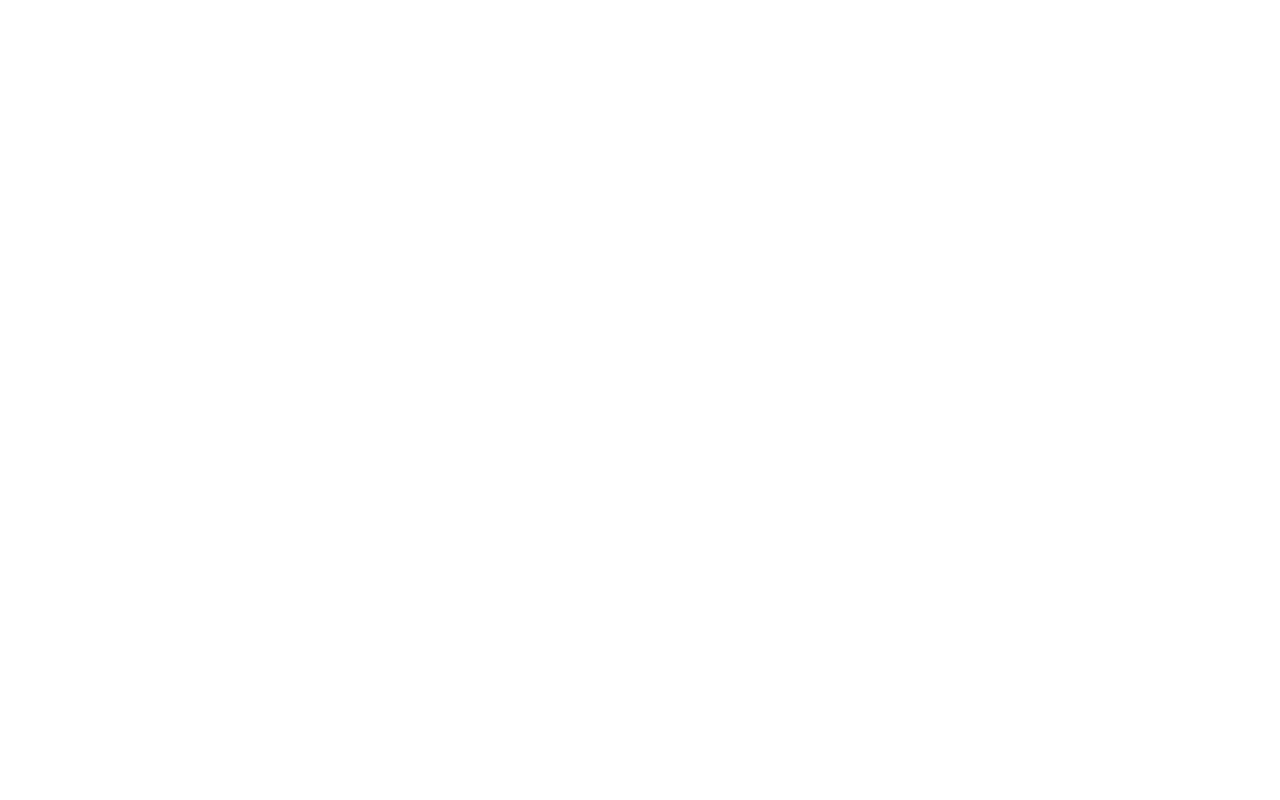
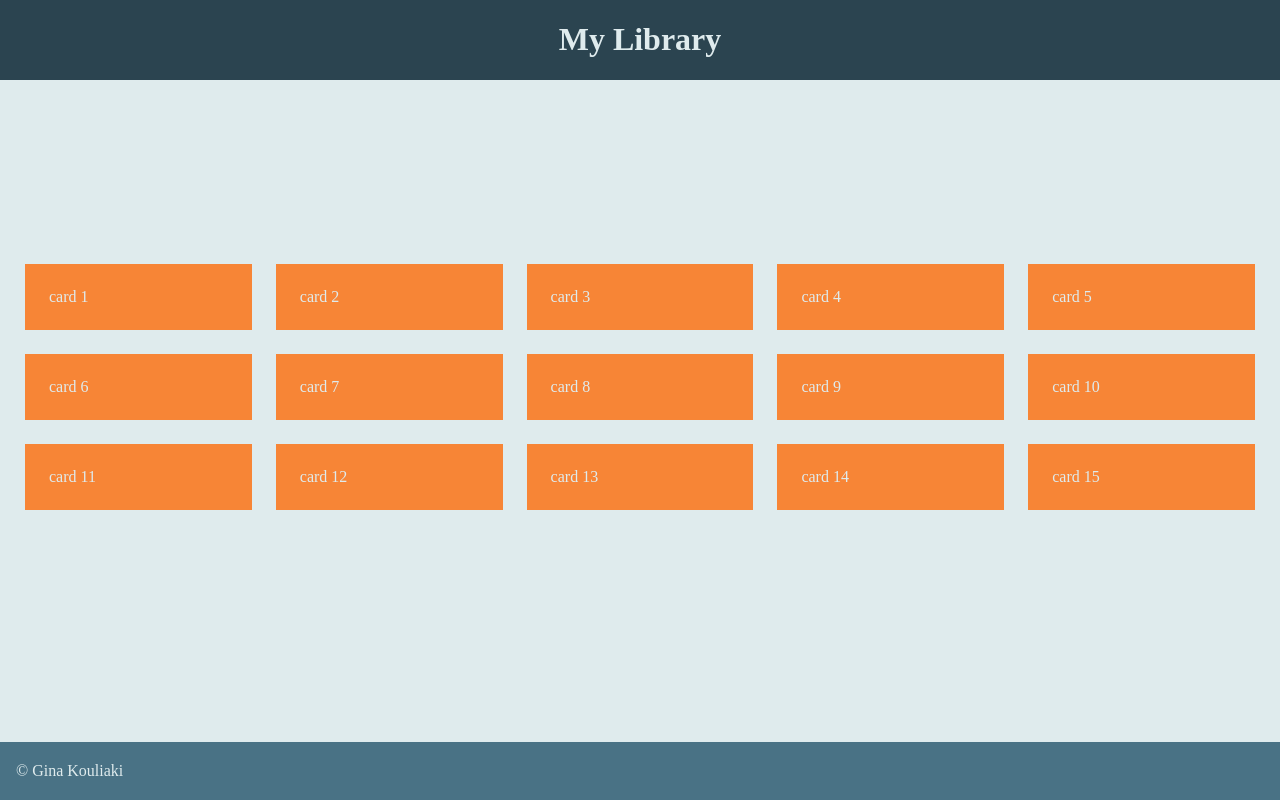
Before and after one commit to GinaKoul/Library_Project, a plain HTML site: page index.html in a window 1280 px wide. Drawn offline with Linux system fonts and the light colour scheme.

Commit message:
Create basic structure

```diff
--- a/index.html
+++ b/index.html
@@ -7,7 +7,34 @@
     <link rel="stylesheet" href="./styles.css">
     <script src="./main.js"></script>
 </head>
-<body>
-
+<body class="body-main">
+    <header class="header-main container-fluid mb-auto text-center">
+        <h1>My Library</h1>
+    </header>
+    <div class="main-content">
+        <div class="container-main">
+            <section class="book-grid">
+                <!--article.book-card{card $}*15-->
+                <article class="book-card">card 1</article>
+                <article class="book-card">card 2</article>
+                <article class="book-card">card 3</article>
+                <article class="book-card">card 4</article>
+                <article class="book-card">card 5</article>
+                <article class="book-card">card 6</article>
+                <article class="book-card">card 7</article>
+                <article class="book-card">card 8</article>
+                <article class="book-card">card 9</article>
+                <article class="book-card">card 10</article>
+                <article class="book-card">card 11</article>
+                <article class="book-card">card 12</article>
+                <article class="book-card">card 13</article>
+                <article class="book-card">card 14</article>
+                <article class="book-card">card 15</article>
+            </section>
+        </div>
+    </div>
+    <footer class="footer-main container-fluid mt-auto">
+        <div>&copy Gina Kouliaki</div>
+    </footer>
 </body>
 </html>
--- a/styles.css
+++ b/styles.css
@@ -0,0 +1,87 @@
+/* Global Variables */
+:root {
+    --first-color: #f78536;
+    --second-color: #dfebed;
+    --third-color: #497285;
+    --fourth-color: #2b4450;
+    --header-bg: var(--fourth-color);
+    --header-color: var(--second-color);
+    --body-bg: var(--second-color);
+    --body-color: #0a1920;
+    --footer-bg: var(--third-color);
+    --footer-color: var(--second-color);
+    --footer-padding-y: 20px;
+    --container-max: 1230px;
+    --container-padding-x: 16px;
+    --card-bg: var(--first-color);
+    --card-color: var(--second-color);
+}
+
+/* Reset */
+html, body {
+    margin: 0;
+    padding: 0;
+    color: var(--body-color);
+}
+
+/* Main Structure */
+.header-main {
+    background-color: var(--header-bg);
+    color: var(--header-color);
+}
+.body-main {
+    display: flex;
+    flex-direction: column;
+    min-height: 100vh;
+    background-color: var(--body-bg);
+}
+.footer-main {
+    background-color: var(--footer-bg);
+    color: var(--footer-color);
+    padding-top: var(--footer-padding-y);
+    padding-bottom: var(--footer-padding-y);
+}
+
+/* Containers */
+.container-fluid {
+    padding-left: var(--container-padding-x);
+    padding-right: var(--container-padding-x);
+}
+.container-main {
+    max-width: var(--container-max);
+    padding-left: var(--container-padding-x);
+    padding-right: var(--container-padding-x);
+    padding-top: 80px;
+    padding-bottom: 128px;
+    margin-left: auto;
+    margin-right: auto;
+}
+
+/* Text alignment */
+.text-left {text-align: left}
+.text-center {text-align: center}
+.text-right {text-align: right}
+
+/* Margin auto classes */
+.ml-auto, .mx-auto {margin-left: auto}
+.mr-auto, .mx-auto {margin-right: auto}
+.mt-auto, .my-auto {margin-top: auto}
+.mb-auto, .my-auto {margin-bottom: auto}
+
+/* Color palette */
+.first-color {background: var(--first-color)}
+.second-color {background: var(--second-color)}
+.third-color {background: var(--third-color)}
+.fourth-color {background: var(--fourth-color)}
+
+/* General */
+.book-grid {
+    display: grid;
+    grid-template-columns: repeat(auto-fill,minmax(200px,1fr));
+    gap: 24px;
+}
+.book-card {
+    background-color: var(--card-bg);
+    padding: 24px;
+    color: var(--card-color);
+}
```
